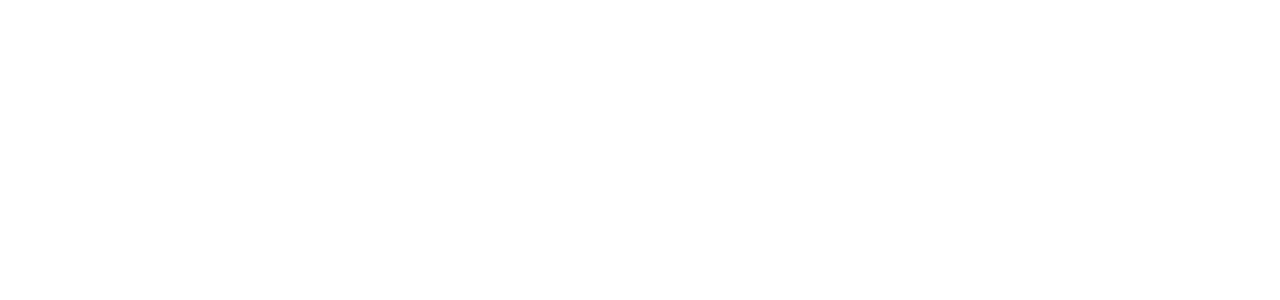
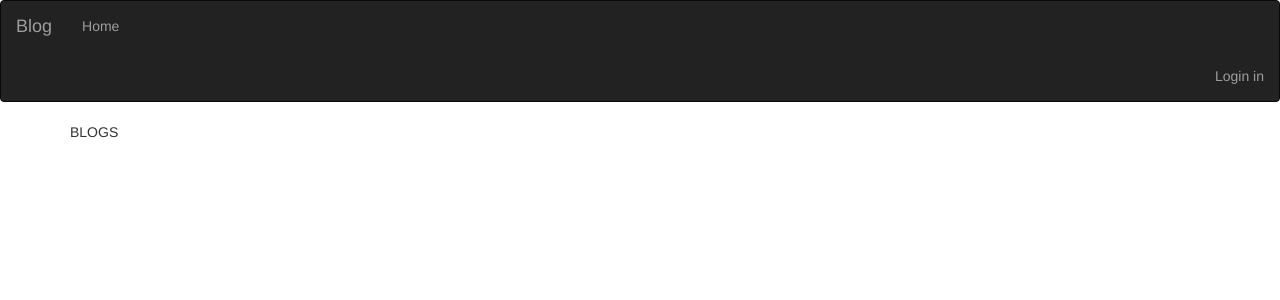
Before and after one commit to lilianwaweru/Blog, a Flask app: page / in a window 1280 px wide. Before the commit the part shown is empty. Shown: the top 300 px of the page. Run offline with Flask 2, Linux system fonts and the light colour scheme; some libraries are stand-ins or nearby versions.

Commit message:
added a new blog html file

```diff
--- a/app/templates/index.html
+++ b/app/templates/index.html
@@ -0,0 +1,8 @@
+{% extends 'base.html' %}
+{% import 'macros.html' as macro %}
+{% block content%}
+
+<div class = 'container'>
+    <p>BLOGS</p>
+</div>
+{% endblock%}
--- a/app/templates/navbar.html
+++ b/app/templates/navbar.html
@@ -19,7 +19,7 @@
 
         <ul class="nav navbar-nav navbar-right">
             {% if current_user.is_authenticated %}
-            <!-- <li><a href="{{url_for('main.pitches')}}">Pitches</a></li> -->
+            <li><a href="{{url_for('main.blogs')}}">Blogs</a></li>
             <li><a href="{{url_for('main.profile',uname=current_user.username)}}">Profile</a></li>
             <li style="color:white;padding:15px;">{{current_user.username}}</li>
             <li><a href="{{url_for('auth.logout')}}">Logout out</a></li>
```
Also changed, not shown: app/templates/new_blog.html (added).
